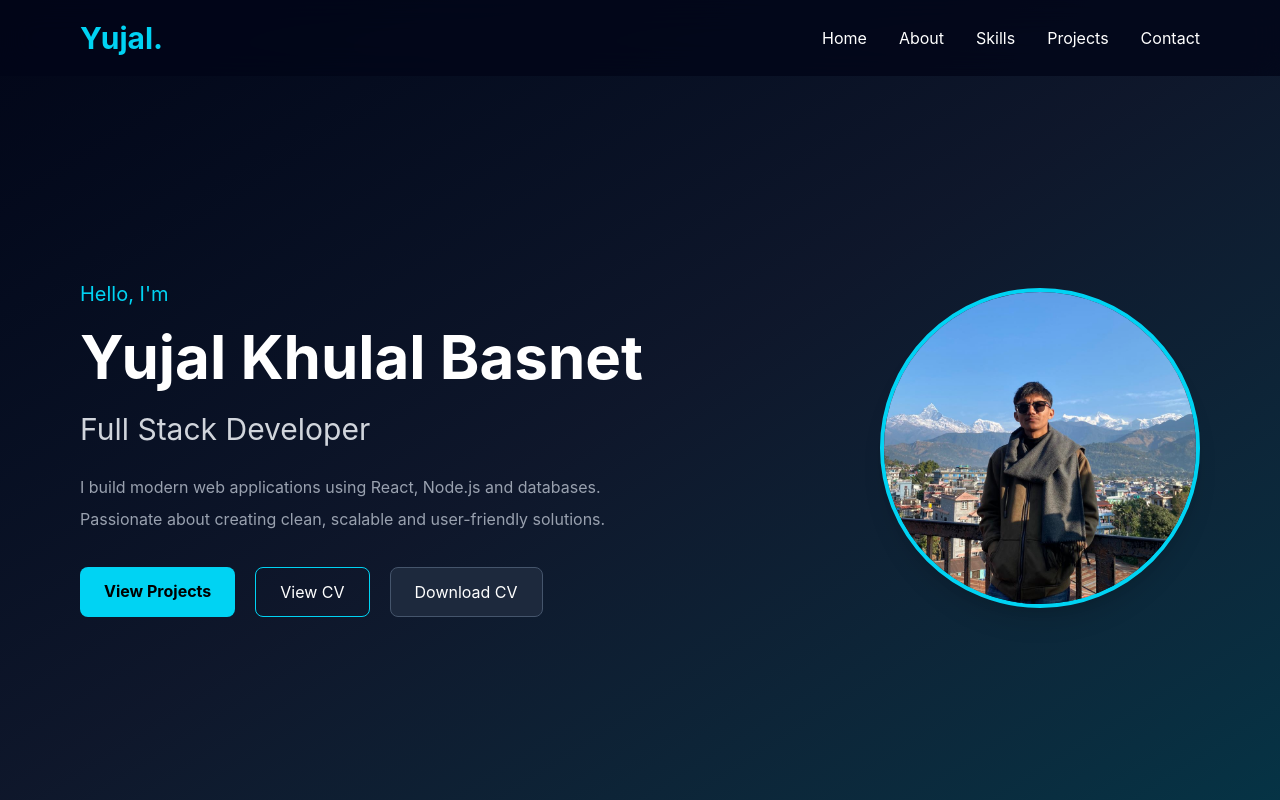
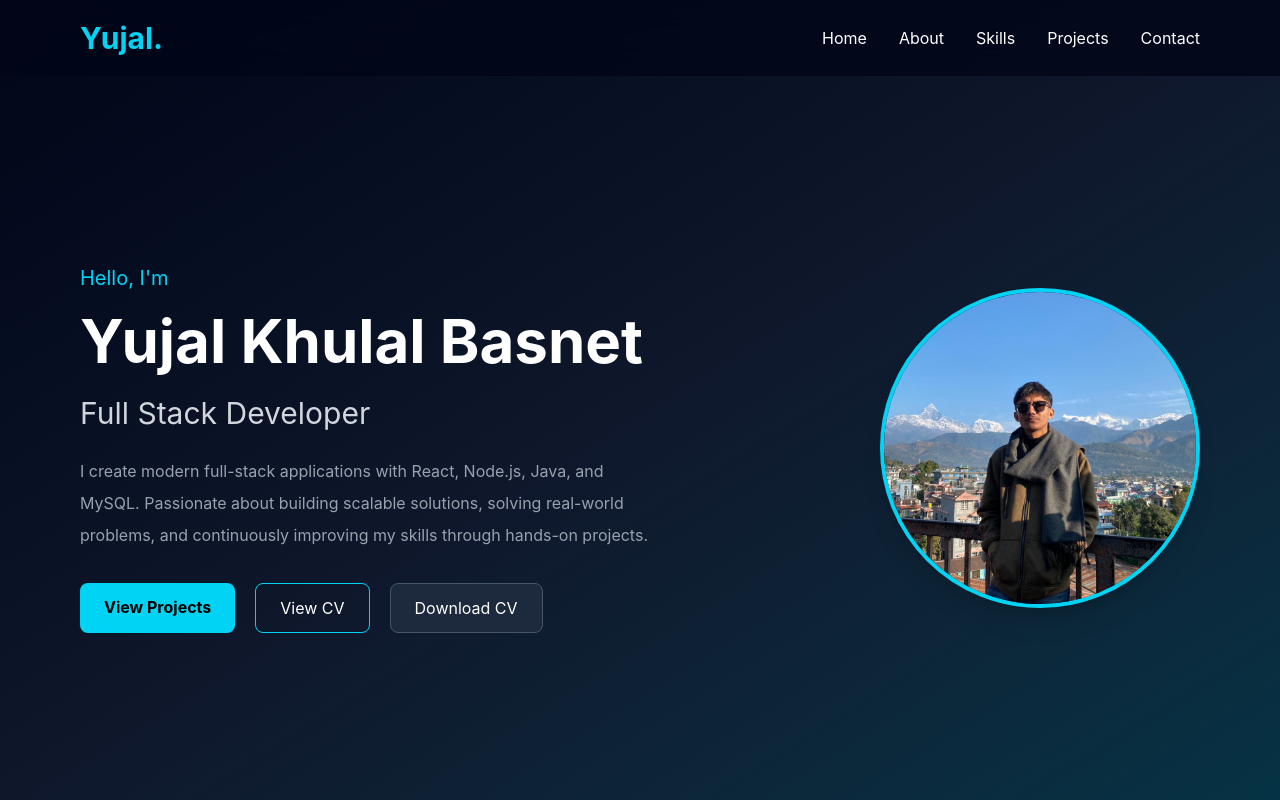
Before and after one commit to YujalBasnet/My-Portfolio, a React (Vite) app in the folder frontend/: page / in a window 1280 px wide. Shown: the top 800 px of the page. Built offline with nearby package versions, Linux system fonts and the light colour scheme.

Commit message:
Fixing Spellings, Details on about me

```diff
--- a/frontend/src/components/Hero.jsx
+++ b/frontend/src/components/Hero.jsx
@@ -104,9 +104,10 @@ leading-8
 ">
 
 
-I build modern web applications using React,
-Node.js and databases. Passionate about creating
-clean, scalable and user-friendly solutions.
+I create modern full-stack applications with React, Node.js, Java, and MySQL.
+Passionate about building scalable solutions, solving real-world problems, and
+continuously improving my skills through hands-on projects.
+
 
 
 </p>
```
